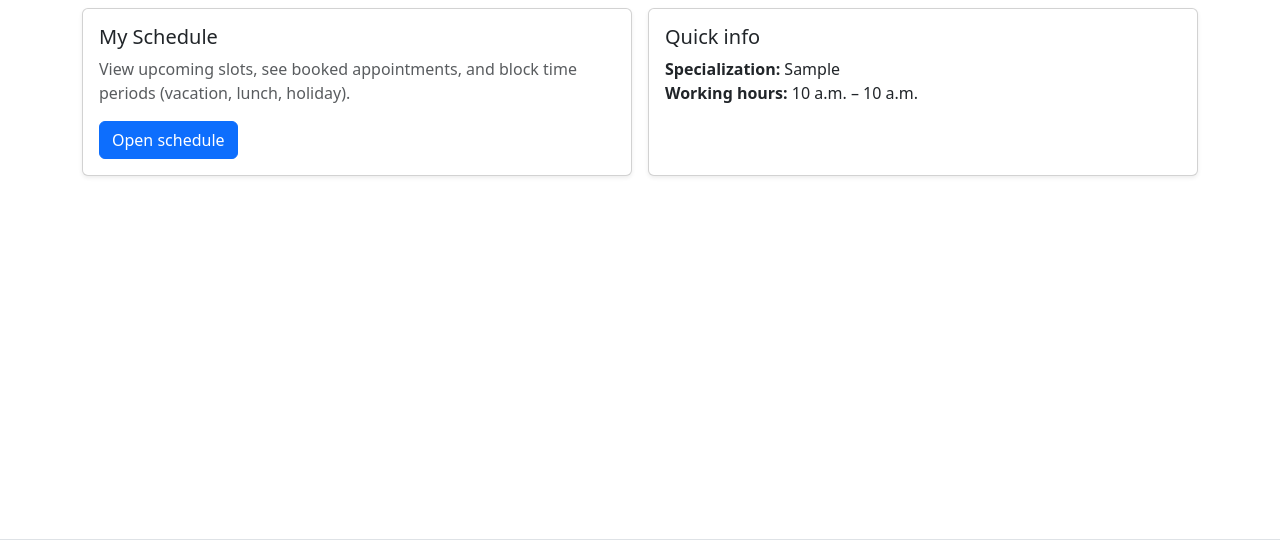
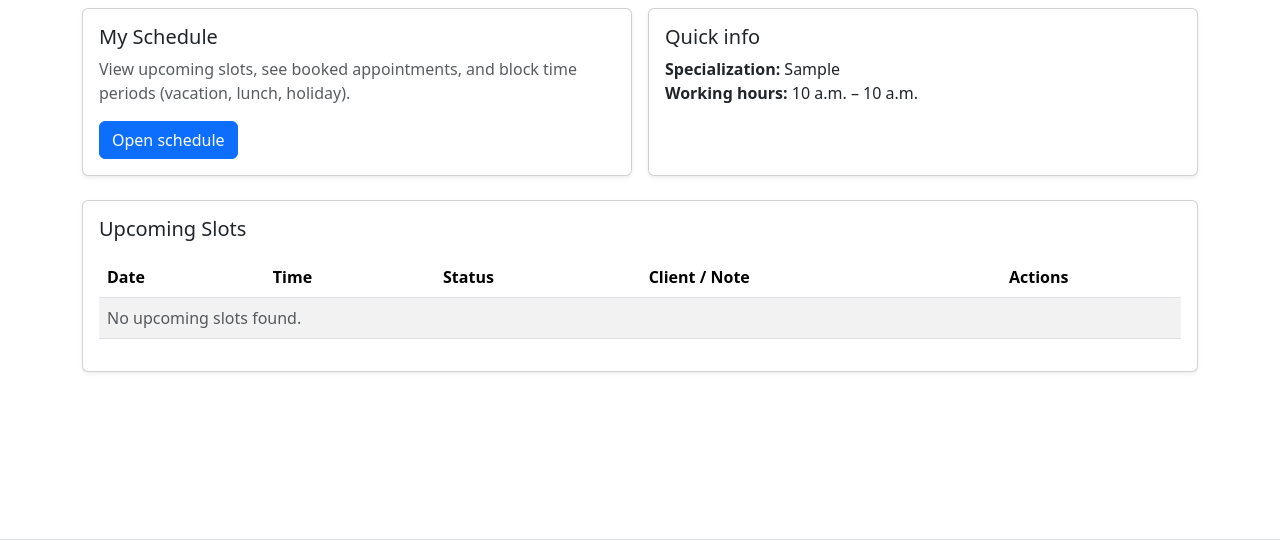
Before and after one commit to Katerynakulik/physio-clinic, a Django app: page /accounts/physio/dashboard/ in a window 1280 px wide. Shown: the part 176-716 px from the top of the page. Run offline with Django 5.2, Linux system fonts and the light colour scheme; a user stored in the database is signed in; tables that the repository leaves empty hold one stand-in row (values such as "Sample post").

Commit message:
Create cansel functionality from phisio side

```diff
--- a/accounts/templates/accounts/physio_dashboard.html
+++ b/accounts/templates/accounts/physio_dashboard.html
@@ -1,4 +1,6 @@
 {% extends "base.html" %}
+{% load account_roles %}
+
 
 {% block title %}
 Physiotherapist Dashboard
@@ -32,7 +34,7 @@ Physiotherapist Dashboard
       <div class="card-body">
         <h2 class="h5 card-title mb-2">Quick info</h2>
 
-        {% if request.user.physiotherapist %}
+        {% if request.user|has_physio_profile %}
           <ul class="list-unstyled mb-0">
             <li>
               <strong>Specialization:</strong>
@@ -52,4 +54,74 @@ Physiotherapist Dashboard
     </article>
   </div>
 </section>
+
+<section class="card shadow-sm mt-4">
+  <div class="card-body">
+    <h2 class="h5 mb-3">Upcoming Slots</h2>
+
+    <div class="table-responsive">
+      <table class="table table-striped align-middle">
+        <thead>
+          <tr>
+            <th>Date</th>
+            <th>Time</th>
+            <th>Status</th>
+            <th>Client / Note</th>
+            <th style="width: 180px;">Actions</th>
+          </tr>
+        </thead>
+
+        <tbody>
+          {% for slot in slots %}
+            <tr>
+              <td>{{ slot.date }}</td>
+              <td>{{ slot.start_time }} – {{ slot.end_time }}</td>
+
+              <td>
+                {% if slot.status == "booked" %}
+                  <span class="badge bg-primary">Booked</span>
+                {% elif slot.status == "blocked" %}
+                  <span class="badge bg-danger">Blocked</span>
+                {% else %}
+                  <span class="badge bg-success">Available</span>
+                {% endif %}
+              </td>
+
+              <td>
+                {% if slot.status == "booked" %}
+                  <div><strong>{{ slot.client.get_username }}</strong></div>
+                  {% if slot.client_note %}
+                    <div class="text-muted">{{ slot.client_note }}</div>
+                  {% endif %}
+                {% elif slot.status == "blocked" %}
+                  <div class="text-muted">{{ slot.blocked_reason|default:"—" }}</div>
+                {% else %}
+                  <span class="text-muted">—</span>
+                {% endif %}
+              </td>
+
+              <td>
+                {% if slot.status == "booked" %}
+                  <form method="post" action="{% url 'cancel_booking_physio' slot.id %}">
+                    {% csrf_token %}
+                    <button type="submit" class="btn btn-sm btn-outline-danger">
+                      Cancel
+                    </button>
+                  </form>
+                {% else %}
+                  <span class="text-muted">—</span>
+                {% endif %}
+              </td>
+            </tr>
+          {% empty %}
+            <tr>
+              <td colspan="5" class="text-muted">No upcoming slots found.</td>
+            </tr>
+          {% endfor %}
+        </tbody>
+      </table>
+    </div>
+  </div>
+</section>
+
 {% endblock %}
--- a/accounts/views.py
+++ b/accounts/views.py
@@ -59,9 +59,17 @@ def physio_dashboard(request):
     """
     if not hasattr(request.user, "physiotherapist"):
         return HttpResponseForbidden("Access denied")
+    physio = request.user.physiotherapist
+    slots = BookingSlot.objects.filter(
+        physiotherapist=physio,
+        date__gte=timezone.localdate(),
+    ).order_by("date", "start_time")
 
-    return render(request, "accounts/physio_dashboard.html")
-
+    return render(
+        request,
+        "accounts/physio_dashboard.html",
+        {"slots": slots},
+    )
 class RoleBasedLoginView(LoginView):
     """
     Custom login view that redirects users
--- a/bookings/urls.py
+++ b/bookings/urls.py
@@ -12,4 +12,5 @@ urlpatterns = [
     # Physiotherapist schedule (role-protected)
     path("physio/schedule/", views_physio.physio_schedule, name="physio_schedule"),
     path("physio/slot/<int:slot_id>/block/", views_physio.block_slot, name="block_slot"),
+    path("physio/slot/<int:slot_id>/cancel/", views_physio.cancel_booking_physio, name="cancel_booking_physio"),
 ]
```
Also changed, not shown: bookings/views_physio.py (+36 -0 lines).
